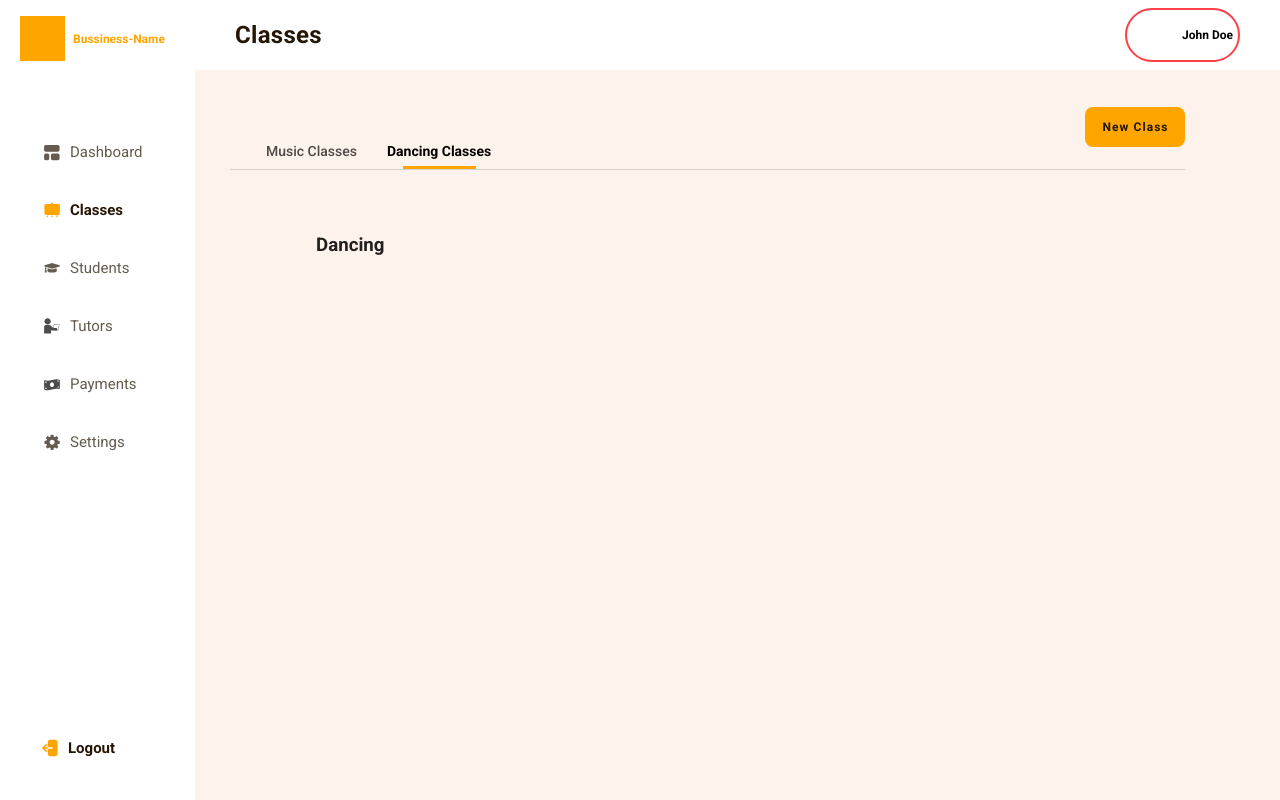
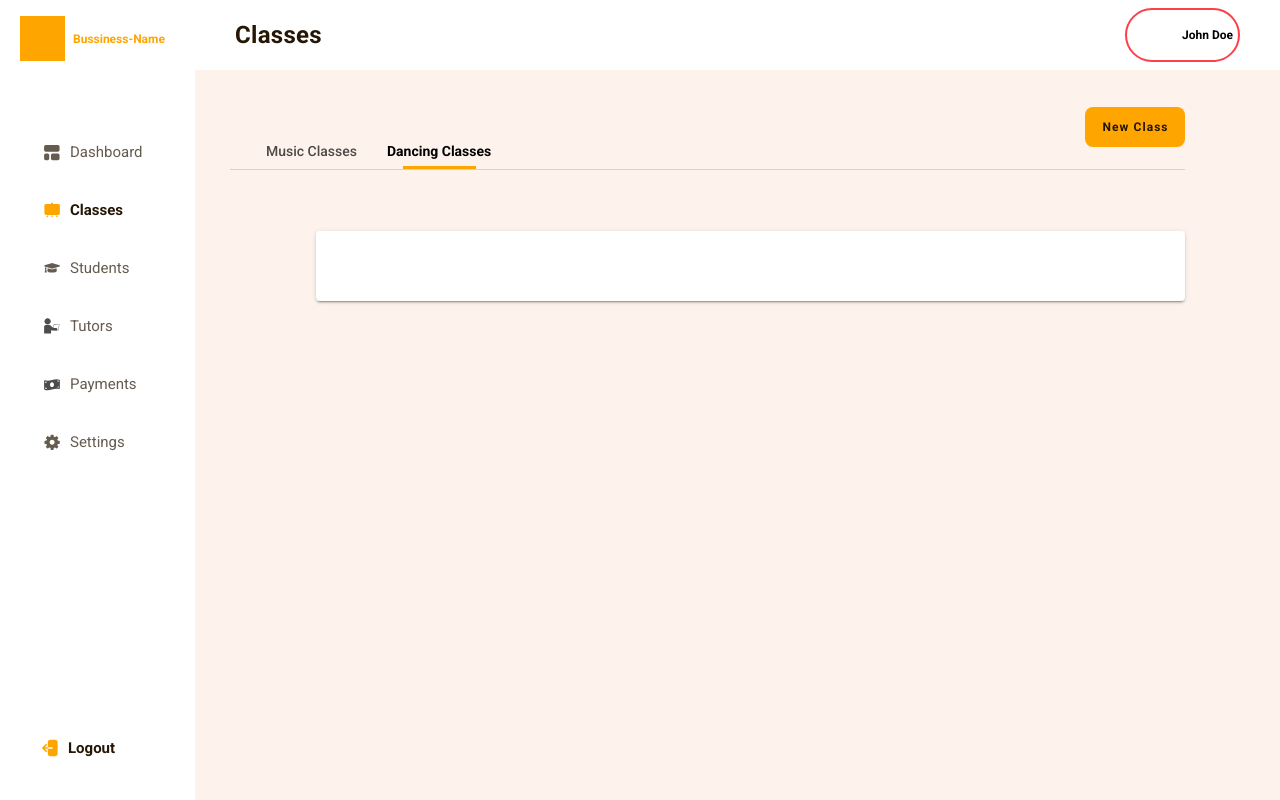
Before and after one commit to donextdo/lms-dm-admin-frontend-vuejs, a Vue app: page /dancing in a window 1280 px wide. Built offline with nearby package versions, Linux system fonts and the light colour scheme; a web font is replaced by a local one.

Commit message:
new updtes

```diff
--- a/src/components/admin/classes/Dancing.vue
+++ b/src/components/admin/classes/Dancing.vue
@@ -1,13 +1,18 @@
 <template>
-  <h1>Dancing</h1>
+  <div class="music d-flex flex-column">
+    <CardRow />
+  </div>
 </template>
 
 <script>
+import CardRow from "@/components/shared/CardRow.vue";
 export default {
-    name: 'dancing-vue'
-}
+  name: "dancing-vue",
+
+  components: {
+    CardRow,
+  },
+};
 </script>
 
-<style>
-
-</style>
+<style></style>
--- a/src/components/shared/CardRow.vue
+++ b/src/components/shared/CardRow.vue
@@ -1,15 +1,11 @@
 <template>
-  <v-card height="100px" width="100%"></v-card>
+      <v-card height="70px" width="100%"></v-card>
 </template>
 
 <script>
-
 export default {
-    name: 'cardrow-vue'
-}
-
+  name: "cardrow-vue",
+};
 </script>
 
-<style>
-
-</style>
+<style></style>
```
Also changed, not shown: src/components/admin/classes/Music.vue (+9 -11 lines).
